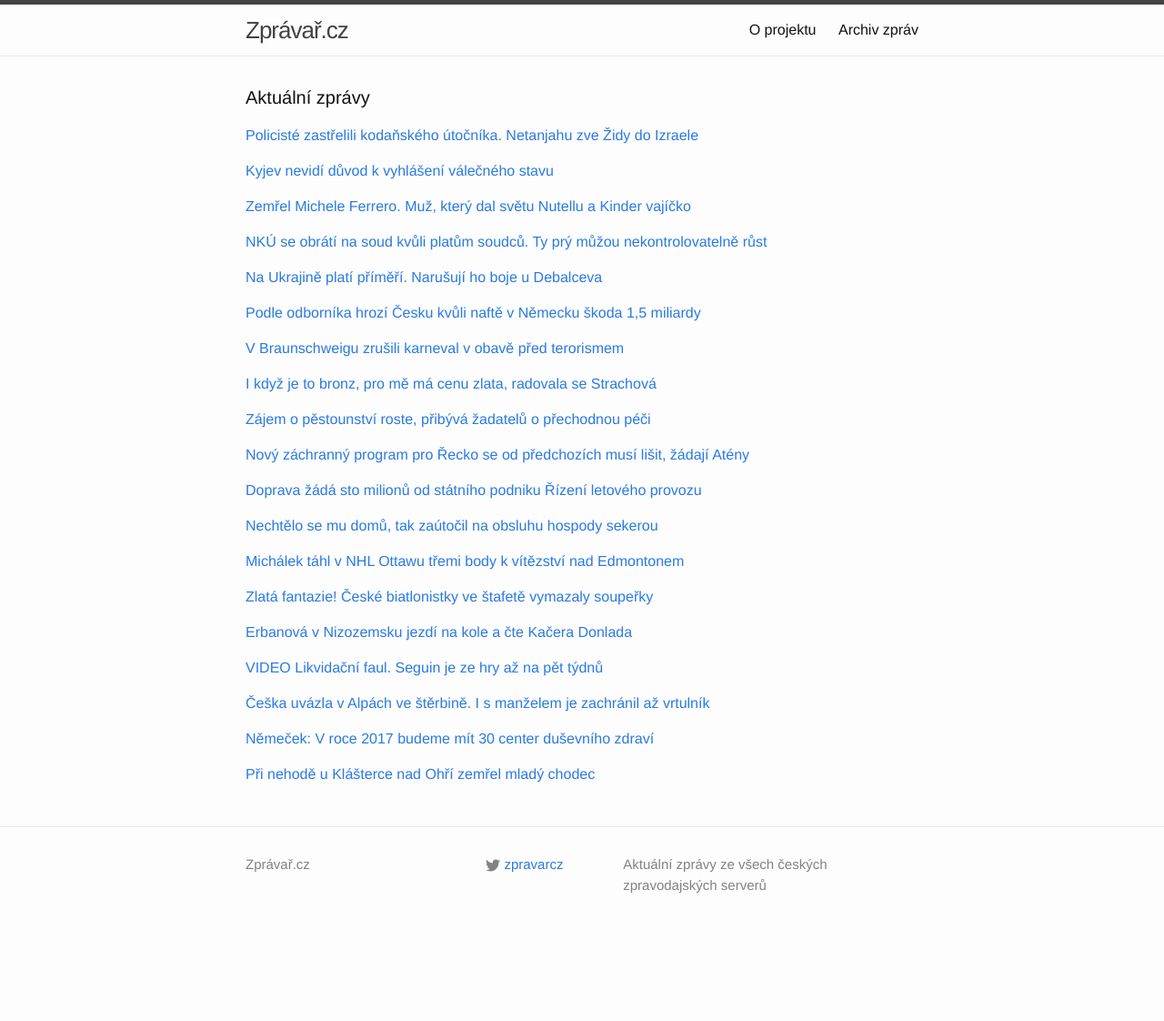
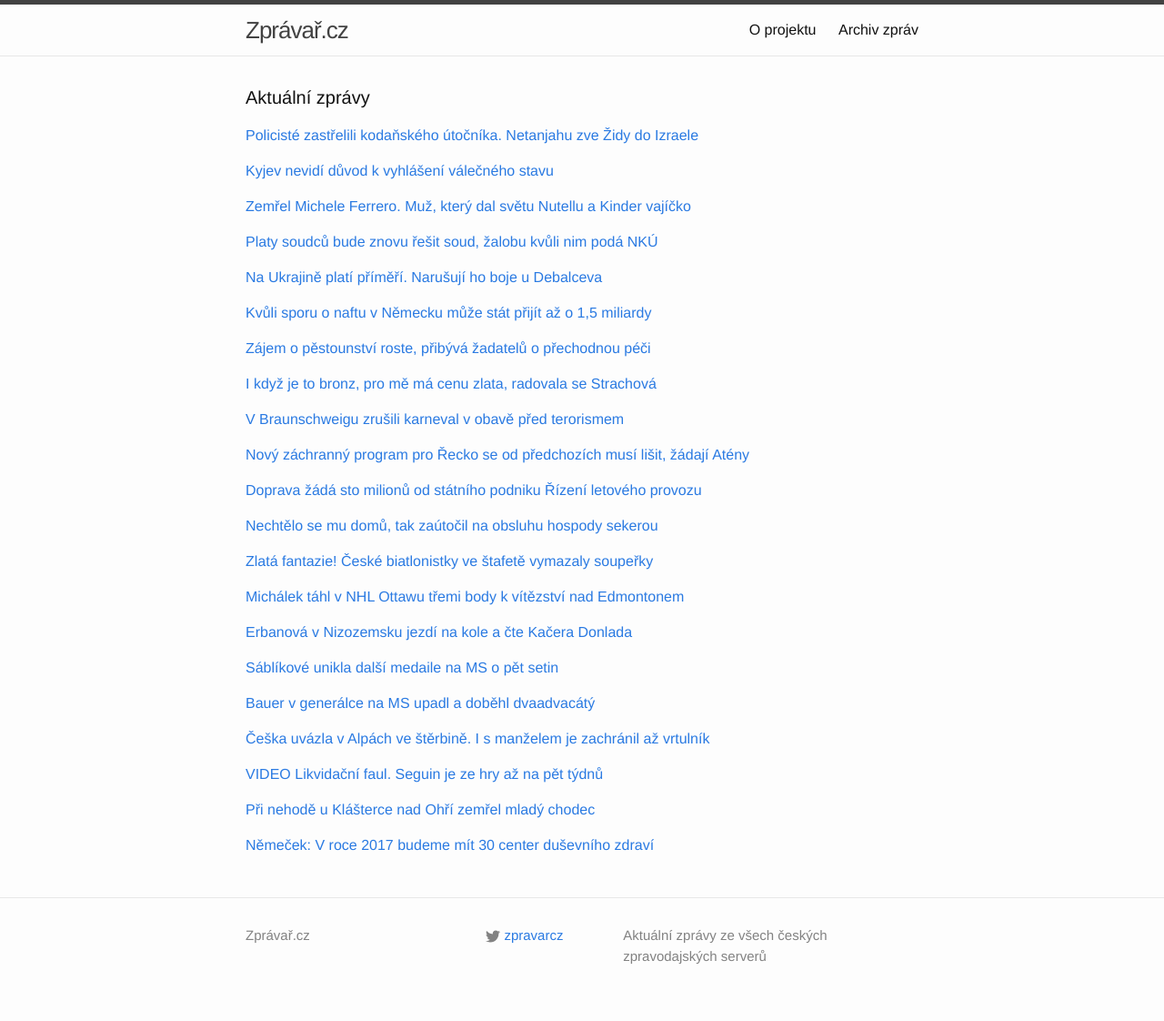
Before and after one commit to adliska/zpravar, a Jekyll site: the page built from index.html, in a window 1280 px wide. Shown: the whole page at 91% size. Built offline with Jekyll 4.4.1, drawn with Linux system fonts in a browser that asks for light colours; before the commit the page ends 1044 px from its top, so only the background shows below that.

Commit message:
zpravar news update

```diff
--- a/index.html
+++ b/index.html
@@ -80,9 +80,10 @@ layout: default
 <li><a href=http://www.denik.cz/ekonomika/zemrel-nejbohatsi-clovek-italie-a-vyrobce-nutelly-michele-ferrero-20150215.html>Zemřel nejbohatší člověk Itálie a výrobce Nutelly Michele Ferrero - www.denik.cz</a></li>
 <li><a href=http://www.financninoviny.cz/zpravodajstvi/zpravy/zemrel-nejbohatsi-clovek-italie-a-vyrobce-nutelly-michele-ferrero/1181537>Zemřel nejbohatší člověk Itálie a výrobce Nutelly Michele Ferrero - www.financninoviny.cz</a></li>
 </ul>
-</div><p><a href="javascript:;" onclick="toggle_visibility('zpravy3')">NKÚ se obrátí na soud kvůli platům soudců. Ty prý můžou nekontrolovatelně růst</a></p>
+</div><p><a href="javascript:;" onclick="toggle_visibility('zpravy3')"> Platy soudců bude znovu řešit soud, žalobu kvůli nim podá NKÚ </a></p>
 <div id="zpravy3" style="display:none">
 <ul>
+<li><a href=http://www.rozhlas.cz/_zprava/platy-soudcu-bude-znovu-resit-soud-zalobu-kvuli-nim-poda-nku--1455820> Platy soudců bude znovu řešit soud, žalobu kvůli nim podá NKÚ  - www.rozhlas.cz</a></li>
 <li><a href=http://domaci.ihned.cz/c1-63540980-nku-se-obrati-na-soud-kvuli-platum-soudcu-ty-pry-muzou-nekontrolovatelne-rust>NKÚ se obrátí na soud kvůli platům soudců. Ty prý můžou nekontrolovatelně růst - domaci.ihned.cz</a></li>
 <li><a href=http://www.ceskenoviny.cz/zpravy/zpravy/podle-sefa-nku-hrozi-vetsi-problemy-s-cerpanim-dotaci-eu/1181671>Podle šéfa NKÚ hrozí větší problémy s čerpáním dotací EU - www.ceskenoviny.cz</a></li>
 <li><a href=http://domaci.ihned.cz/c1-63540980-nku-se-obrati-na-soud-kvuli-platum-soudcu-hrozi-pry-ze-porostou-geometrickou-radou>NKÚ se obrátí na soud kvůli platům soudců. Hrozí prý, že porostou geometrickou řadou - domaci.ihned.cz</a></li>
@@ -108,9 +109,10 @@ layout: default
 <li><a href=http://www.rozhlas.cz/_zprava/na-vychode-ukrajiny-vstoupilo-v-platnost-primeri-mezi-vladou-a-separatisty--1455750>Na východě Ukrajiny vstoupilo v platnost příměří mezi vládou a separatisty - www.rozhlas.cz</a></li>
 <li><a href=http://www.novinky.cz/zahranicni/evropa/361715-na-ukrajine-zacalo-platit-primeri-obe-strany-se-ale-obvinuji-z-jeho-porusovani.html>Na Ukrajině začalo platit příměří, obě strany se ale obviňují z jeho porušování - www.novinky.cz</a></li>
 </ul>
-</div><p><a href="javascript:;" onclick="toggle_visibility('zpravy5')">Podle odborníka hrozí Česku kvůli naftě v Německu škoda 1,5 miliardy</a></p>
+</div><p><a href="javascript:;" onclick="toggle_visibility('zpravy5')">Kvůli sporu o naftu v Německu může stát přijít až o 1,5 miliardy</a></p>
 <div id="zpravy5" style="display:none">
 <ul>
+<li><a href=http://ekonomika.idnes.cz/ceska-nafta-v-nemecku-0r8-/ekonomika.aspx?c=A150215_151335_ekonomika_pku>Kvůli sporu o naftu v Německu může stát přijít až o 1,5 miliardy - ekonomika.idnes.cz</a></li>
 <li><a href=http://www.denik.cz/ekonomika/podle-odbornika-hrozi-cr-kvuli-nafte-v-nemecku-skoda-1-5-mld-kc-20150215.html>Podle odborníka hrozí Česku kvůli naftě v Německu škoda 1,5 miliardy - www.denik.cz</a></li>
 <li><a href=http://zpravy.aktualne.cz/domaci/cesku-hrozi-kvuli-nafte-v-nemecku-skoda-1-5-miliard/r~b1c716fcb51911e4b98c002590604f2e/>Česku hrozí kvůli naftě v Německu škoda 1,5 miliardy - zpravy.aktualne.cz</a></li>
 <li><a href=http://www.novinky.cz/domaci/361736-cesko-by-mohlo-kvuli-sporu-o-naftu-v-nemecku-prijit-o-1-5-miliardy.html>Česko by mohlo kvůli sporu o naftu v Německu přijít o 1,5 miliardy - www.novinky.cz</a></li>
@@ -137,14 +139,14 @@ layout: default
 <li><a href=http://sport.aktualne.cz/strachova-ctyrnasobna-medailistka-z-ms-to-zni-nadherne/r~65df9c50b4e711e49e4b0025900fea04/>Strachová: Čtyřnásobná medailistka z MS? To zní nádherně - sport.aktualne.cz</a></li>
 <li><a href=http://www.sportovninoviny.cz/zpravy/pro-strachovou-je-bronz-ze-slalomu-na-ms-jako-zlato/1181555>Pro Strachovou je bronz ze slalomu na MS jako zlato - www.sportovninoviny.cz</a></li>
 </ul>
-</div><p><a href="javascript:;" onclick="toggle_visibility('zpravy8')">Zájem o pěstounství roste, přibývá žadatelů o přechodnou péči</a></p>
+</div><p><a href="javascript:;" onclick="toggle_visibility('zpravy8')">V Braunschweigu zrušili karneval v obavě před terorismem</a></p>
 <div id="zpravy8" style="display:none">
 <ul>
-<li><a href=http://www.ceskenoviny.cz/zpravy/zpravy/zajem-o-pestounstvi-roste-pribyva-zadatelu-o-prechodnou-peci/1181561>Zájem o pěstounství roste, přibývá žadatelů o přechodnou péči - www.ceskenoviny.cz</a></li>
-<li><a href=http://zpravy.idnes.cz/pestounu-v-cesku-pribyva-0ho-/domaci.aspx?c=A150215_102804_domaci_pku>Profesionálních pěstounů přibývá. Za rok se jejich počet ztrojnásobil - zpravy.idnes.cz</a></li>
-<li><a href=http://www.denik.cz/z_domova/pribyva-profesionalnich-pestounu-pocet-se-za-rok-ztrojnasobil-20150215.html>Přibývá profesionálních pěstounů, počet se za rok ztrojnásobil - www.denik.cz</a></li>
-<li><a href=http://zpravy.aktualne.cz/domaci/prechodnych-pestounu-pribyva-jejich-je-temer-trikrat-vyssi/r~6c6b5c44b4ec11e49bec0025900fea04/>Přechodných pěstounů přibývá. Je jich je téměř třikrát více - zpravy.aktualne.cz</a></li>
-<li><a href=http://www.ceskenoviny.cz/zpravy/zpravy/pribyva-profesionalnich-pestounu-pocet-se-za-rok-ztrojnasobil/1181561>Přibývá profesionálních pěstounů, počet se za rok ztrojnásobil - www.ceskenoviny.cz</a></li>
+<li><a href=http://zpravy.aktualne.cz/zahranici/nemci-zrusili-masopust-meli-na-nem-pry-zautocit-islamiste/r~da349e38b51011e498be002590604f2e/>V Braunschweigu zrušili karneval v obavě před terorismem - zpravy.aktualne.cz</a></li>
+<li><a href=http://zpravy.idnes.cz/v-nemeckem-braunschweigu-v-obave-z-terorismu-zrusili-masopust-pvz-/zahranicni.aspx?c=A150215_133051_zahranicni_ert>V Sasku zrušili masopustní procesí, hrozil útok islamistů - zpravy.idnes.cz</a></li>
+<li><a href=http://www.ceskatelevize.cz/ct24/svet/301776-nemecky-braunschweig-zrusil-v-obave-z-terorismu-masopust/>Německý Braunschweig zrušil v obavě z terorismu masopust - www.ceskatelevize.cz</a></li>
+<li><a href=http://www.ceskenoviny.cz/zpravy/zpravy/v-nemeckem-braunschweigu-v-obave-z-terorismu-zrusili-masopust/1181655>V německém Braunschweigu v obavě z terorismu zrušili masopust - www.ceskenoviny.cz</a></li>
+<li><a href=http://www.lidovky.cz/v-nemeckem-braunschweigu-v-obave-z-terorismu-zrusili-masopust-pvz-/zpravy-svet.aspx?c=A150215_132741_ln_zahranici_mmu>Kvůli obavě z terorismu zrušili v Německu čtvrtmilionový masopust  - www.lidovky.cz</a></li>
 </ul>
 </div><p><a href="javascript:;" onclick="toggle_visibility('zpravy9')">Nový záchranný program pro Řecko se od předchozích musí lišit, žádají Atény</a></p>
 <div id="zpravy9" style="display:none">
@@ -170,21 +172,21 @@ layout: default
 <li><a href=http://zpravy.aktualne.cz/regiony/plzensky/opily-muz-utocil-v-hospode-sekerou-nechtel-aby-se-zaviralo/r~a24a5b10b50711e49bec0025900fea04/>Opilý muž útočil v hospodě sekerou. Nechtěl, aby se zavíralo - zpravy.aktualne.cz</a></li>
 <li><a href=http://www.novinky.cz/krimi/361724-opilec-se-sekerou-vymlatil-hospodu-ctyri-hoste-skoncili-v-nemocnici.html>Opilec se sekerou vymlátil hospodu, čtyři hosté skončili v nemocnici - www.novinky.cz</a></li>
 </ul>
-</div><p><a href="javascript:;" onclick="toggle_visibility('zpravy12')">Michálek táhl v NHL Ottawu třemi body k vítězství nad Edmontonem</a></p>
+</div><p><a href="javascript:;" onclick="toggle_visibility('zpravy12')">Zlatá fantazie! České biatlonistky ve štafetě vymazaly soupeřky</a></p>
 <div id="zpravy12" style="display:none">
+<ul>
+<li><a href=http://www.denik.cz/zimni_sporty/zlata-fantazie-ceske-biatlonistky-ve-stafete-vymazaly-souperky-20150215.html>Zlatá fantazie! České biatlonistky ve štafetě vymazaly soupeřky - www.denik.cz</a></li>
+<li><a href=http://sport.aktualne.cz/treti-triumf-v-sezone-cesky-opet-deklasovaly-zbytek-sveta/r~a42d5b66b50811e490f70025900fea04/>Třetí triumf v sezoně! Češky opět deklasovaly zbytek světa - sport.aktualne.cz</a></li>
+<li><a href=http://www.sportovninoviny.cz/zpravy/biatlonistky-vyhraly-stafetu-i-v-oslu-maji-treti-triumf-v-sezone/1181658>Biatlonistky vyhrály štafetu i v Oslu, mají třetí triumf v sezoně - www.sportovninoviny.cz</a></li>
+<li><a href=http://www.tyden.cz/rubriky/sport/zimni-sporty/skvela-jizda-cesky-si-suverenne-dojely-pro-treti-zlato_333526.html>Skvělá jízda! Češky si suverénně dojely pro třetí zlato - www.tyden.cz</a></li>
+</ul>
+</div><p><a href="javascript:;" onclick="toggle_visibility('zpravy13')">Michálek táhl v NHL Ottawu třemi body k vítězství nad Edmontonem</a></p>
+<div id="zpravy13" style="display:none">
 <ul>
 <li><a href=http://www.rozhlas.cz/_zprava/michalek-tahl-v-nhl-ottawu-tremi-body-k-vitezstvi-nad-edmontonem--1455771>Michálek táhl v NHL Ottawu třemi body k vítězství nad Edmontonem - www.rozhlas.cz</a></li>
 <li><a href=http://www.tyden.cz/rubriky/sport/hokej/nhl/michalek-hvezdou-zapasu-jagr-se-narozeninove-vyhry-nedockal_333512.html>Michálek hvězdou zápasu, Jágr se narozeninové výhry nedočkal - www.tyden.cz</a></li>
 <li><a href=http://hokej.idnes.cz/michalek-odehral-svuj-nejlepsi-zapas-sezony-fma-/nhl.aspx?c=A150214_230539_nhl_ald>Michálek odehrál svůj nejlepší zápas sezony, byl u tří gólů Otttawy - hokej.idnes.cz</a></li>
 <li><a href=http://www.sportovninoviny.cz/zpravy/hudler-s-michalkem-patrili-v-nhl-ke-hvezdam-zapasu/1181527>Hudler s Michálkem patřili v NHL ke hvězdám zápasů - www.sportovninoviny.cz</a></li>
-</ul>
-</div><p><a href="javascript:;" onclick="toggle_visibility('zpravy13')">Zlatá fantazie! České biatlonistky ve štafetě vymazaly soupeřky</a></p>
-<div id="zpravy13" style="display:none">
-<ul>
-<li><a href=http://www.denik.cz/zimni_sporty/zlata-fantazie-ceske-biatlonistky-ve-stafete-vymazaly-souperky-20150215.html>Zlatá fantazie! České biatlonistky ve štafetě vymazaly soupeřky - www.denik.cz</a></li>
-<li><a href=http://sport.aktualne.cz/treti-triumf-v-sezone-cesky-opet-deklasovaly-zbytek-sveta/r~a42d5b66b50811e490f70025900fea04/>Třetí triumf v sezoně! Češky opět deklasovaly zbytek světa - sport.aktualne.cz</a></li>
-<li><a href=http://www.sportovninoviny.cz/zpravy/biatlonistky-vyhraly-stafetu-i-v-oslu-maji-treti-triumf-v-sezone/1181658>Biatlonistky vyhrály štafetu i v Oslu, mají třetí triumf v sezoně - www.sportovninoviny.cz</a></li>
-<li><a href=http://www.tyden.cz/rubriky/sport/zimni-sporty/skvela-jizda-cesky-si-suverenne-dojely-pro-treti-zlato_333526.html>Skvělá jízda! Češky si suverénně dojely pro třetí zlato - www.tyden.cz</a></li>
 </ul>
 </div><p><a href="javascript:;" onclick="toggle_visibility('zpravy14')">Erbanová v Nizozemsku jezdí na kole a čte Kačera Donlada</a></p>
 <div id="zpravy14" style="display:none">
@@ -194,32 +196,47 @@ layout: default
 <li><a href=http://www.denik.cz/zimni_sporty/erbanova-odchodu-z-ceska-nelituje-ma-z-ms-bronz-a-cte-kacera-donalda-20150215.html>Erbanová odchodu z Česka nelituje. Má z MS bronz a čte kačera Donalda - www.denik.cz</a></li>
 <li><a href=http://www.sportovninoviny.cz/zpravy/bronzova-erbanova-odchod-do-holandska-byl-spravny-krok/1181589>Bronzová Erbanová: Odchod do Holandska byl správný krok - www.sportovninoviny.cz</a></li>
 </ul>
-</div><p><a href="javascript:;" onclick="toggle_visibility('zpravy15')">VIDEO Likvidační faul. Seguin je ze hry až na pět týdnů</a></p>
+</div><p><a href="javascript:;" onclick="toggle_visibility('zpravy15')">Sáblíkové unikla další medaile na MS o pět setin</a></p>
 <div id="zpravy15" style="display:none">
+<ul>
+<li><a href=http://sport.aktualne.cz/sablikove-unikla-dalsi-medaile-na-ms-o-pet-setin/r~faf27f56b51e11e490f70025900fea04/>Sáblíkové unikla další medaile na MS o pět setin - sport.aktualne.cz</a></li>
+<li><a href=http://www.rozhlas.cz/_zprava/sablikova-dojela-na-ms-ctvrta-v-zavode-na-1500-metru-od-medaile-ji-delilo-pet-setin--1455819>Sáblíková dojela na MS čtvrtá v závodě na 1500 metrů. Od medaile ji dělilo pět setin - www.rozhlas.cz</a></li>
+<li><a href=http://www.denik.cz/zimni_sporty/sablikove-unikla-treti-medaile-na-ms-je-o-pet-setin-20150215.html>Sáblíkové unikla třetí medaile na MS je o pět setin. Slavila Boweová - www.denik.cz</a></li>
+<li><a href=http://sport.idnes.cz/ms-v-rychlobrusleni-0q5-/sporty.aspx?c=A150215_143954_sporty_tm2>Jen pět setin od bronzu. Sáblíková sahala na 1500 metrů po třetí medaili - sport.idnes.cz</a></li>
+</ul>
+</div><p><a href="javascript:;" onclick="toggle_visibility('zpravy16')">Bauer v generálce na MS upadl a doběhl dvaadvacátý</a></p>
+<div id="zpravy16" style="display:none">
+<ul>
+<li><a href=http://sport.aktualne.cz/bauer-v-generalce-na-ms-upadl-a-dobehl-dvaadvacaty/r~4467057cb51e11e4b98c002590604f2e/>Bauer v generálce na MS upadl a doběhl dvaadvacátý - sport.aktualne.cz</a></li>
+<li><a href=http://www.sportovninoviny.cz/zpravy/bauer-v-generalce-na-ms-upadl-a-dobehl-dvaadvacaty/1181619>Bauer v generálce na MS upadl a doběhl dvaadvacátý - www.sportovninoviny.cz</a></li>
+<li><a href=http://www.denik.cz/zimni_sporty/povedena-generalka-kallova-pred-ms-deklasovala-souperky-v-ostersundu-20150215.html>Povedená generálka. Kallová před MS deklasovala soupeřky v Östersundu - www.denik.cz</a></li>
+</ul>
+</div><p><a href="javascript:;" onclick="toggle_visibility('zpravy17')">Češka uvázla v Alpách ve štěrbině. I s manželem je zachránil až vrtulník</a></p>
+<div id="zpravy17" style="display:none">
+<ul>
+<li><a href=http://zpravy.idnes.cz/cesi-se-dostali-do-potizi-v-tyrolskych-alpach-fao-/zahranicni.aspx?c=A150215_121443_zahranicni_ert>Češka uvázla v Alpách ve štěrbině. I s manželem je zachránil až vrtulník - zpravy.idnes.cz</a></li>
+<li><a href=http://www.novinky.cz/zahranicni/evropa/361727-cesky-manzelsky-par-se-dostal-do-problemu-v-tyrolskych-alpach.html>Český manželský pár se dostal do problémů v tyrolských Alpách - www.novinky.cz</a></li>
+<li><a href=http://zpravy.aktualne.cz/domaci/ceska-turistka-uvizla-v-alpach-povedlo-se-ji-ale-vyprostit/r~85ec8698b50011e49fc3002590604f2e/>Česká turistka uvízla v Alpách, povedlo se ji ale vyprostit - zpravy.aktualne.cz</a></li>
+</ul>
+</div><p><a href="javascript:;" onclick="toggle_visibility('zpravy18')">VIDEO Likvidační faul. Seguin je ze hry až na pět týdnů</a></p>
+<div id="zpravy18" style="display:none">
 <ul>
 <li><a href=http://sport.aktualne.cz/video-seguin-ma-po-likvidacnim-zakroku-po-sezone/r~3c0fe1f6b50411e486b9002590604f2e/>VIDEO Likvidační faul. Seguin je ze hry až na pět týdnů - sport.aktualne.cz</a></li>
 <li><a href=http://hokej.idnes.cz/tyler-seguin-hokej-nhl-zraneni-dz5-/nhl.aspx?c=A150215_121645_nhl_ten>Voráček setřásl rivala. Seguinovu životní sezonu přeruší zraněné koleno - hokej.idnes.cz</a></li>
 <li><a href=http://www.denik.cz/hokej/kanadske-bodovani-nhl-vorackovi-ubyl-souper-seguin-je-zraneny-20150215.html>Kanadské bodováni NHL: Voráčkovi ubyl soupeř, Seguin je zraněný - www.denik.cz</a></li>
 </ul>
-</div><p><a href="javascript:;" onclick="toggle_visibility('zpravy16')">Češka uvázla v Alpách ve štěrbině. I s manželem je zachránil až vrtulník</a></p>
-<div id="zpravy16" style="display:none">
+</div><p><a href="javascript:;" onclick="toggle_visibility('zpravy19')">Při nehodě u Klášterce nad Ohří zemřel mladý chodec</a></p>
+<div id="zpravy19" style="display:none">
 <ul>
-<li><a href=http://zpravy.idnes.cz/cesi-se-dostali-do-potizi-v-tyrolskych-alpach-fao-/zahranicni.aspx?c=A150215_121443_zahranicni_ert>Češka uvázla v Alpách ve štěrbině. I s manželem je zachránil až vrtulník - zpravy.idnes.cz</a></li>
-<li><a href=http://www.novinky.cz/zahranicni/evropa/361727-cesky-manzelsky-par-se-dostal-do-problemu-v-tyrolskych-alpach.html>Český manželský pár se dostal do problémů v tyrolských Alpách - www.novinky.cz</a></li>
-<li><a href=http://zpravy.aktualne.cz/domaci/ceska-turistka-uvizla-v-alpach-povedlo-se-ji-ale-vyprostit/r~85ec8698b50011e49fc3002590604f2e/>Česká turistka uvízla v Alpách, povedlo se ji ale vyprostit - zpravy.aktualne.cz</a></li>
+<li><a href=http://zpravy.aktualne.cz/regiony/ustecky/pri-nehode-na-chomutovsku-zemrel-dnes-rano-mlady-chodec/r~0b727ee6b50911e4b98c002590604f2e/>Při nehodě u Klášterce nad Ohří zemřel mladý chodec - zpravy.aktualne.cz</a></li>
+<li><a href=http://zpravy.aktualne.cz/regiony/pri-nehode-na-chomutovsku-zemrel-dnes-rano-mlady-chodec/r~0b727ee6b50911e4b98c002590604f2e/>Při nehodě na Chomutovsku dnes zemřel mladý chodec - zpravy.aktualne.cz</a></li>
+<li><a href=http://www.novinky.cz/krimi/361728-pri-nehode-na-chomutovsku-zahynul-mlady-chodec.html>Při nehodě na Chomutovsku zahynul mladý chodec - www.novinky.cz</a></li>
 </ul>
-</div><p><a href="javascript:;" onclick="toggle_visibility('zpravy17')">Němeček: V roce 2017 budeme mít 30 center duševního zdraví</a></p>
-<div id="zpravy17" style="display:none">
+</div><p><a href="javascript:;" onclick="toggle_visibility('zpravy20')">Němeček: V roce 2017 budeme mít 30 center duševního zdraví</a></p>
+<div id="zpravy20" style="display:none">
 <ul>
 <li><a href=http://www.ceskatelevize.cz/ct24/domaci/301782-nemecek-v-roce-2017-budeme-mit-30-center-dusevniho-zdravi/>Němeček: V roce 2017 budeme mít 30 center duševního zdraví - www.ceskatelevize.cz</a></li>
 <li><a href=http://domaci.ihned.cz/c1-63540990-nemecek-planuje-stavbu-az-30-center-dusevniho-zdravi-zaplatit-je-ma-eu>Němeček plánuje stavbu až 30 center duševního zdraví. Zaplatit je má EU - domaci.ihned.cz</a></li>
 <li><a href=http://www.ceskenoviny.cz/zpravy/zpravy/do-dvou-let-ma-v-cr-vzniknout-30-center-dusevniho-zdravi/1181664>Do dvou let má v ČR vzniknout 30 center duševního zdraví - www.ceskenoviny.cz</a></li>
 </ul>
-</div><p><a href="javascript:;" onclick="toggle_visibility('zpravy18')">Při nehodě u Klášterce nad Ohří zemřel mladý chodec</a></p>
-<div id="zpravy18" style="display:none">
-<ul>
-<li><a href=http://zpravy.aktualne.cz/regiony/ustecky/pri-nehode-na-chomutovsku-zemrel-dnes-rano-mlady-chodec/r~0b727ee6b50911e4b98c002590604f2e/>Při nehodě u Klášterce nad Ohří zemřel mladý chodec - zpravy.aktualne.cz</a></li>
-<li><a href=http://zpravy.aktualne.cz/regiony/pri-nehode-na-chomutovsku-zemrel-dnes-rano-mlady-chodec/r~0b727ee6b50911e4b98c002590604f2e/>Při nehodě na Chomutovsku dnes zemřel mladý chodec - zpravy.aktualne.cz</a></li>
-<li><a href=http://www.novinky.cz/krimi/361728-pri-nehode-na-chomutovsku-zahynul-mlady-chodec.html>Při nehodě na Chomutovsku zahynul mladý chodec - www.novinky.cz</a></li>
-</ul>
 </div></div>
```
Also changed, not shown: other parts of index.html (+6 -6 lines).
